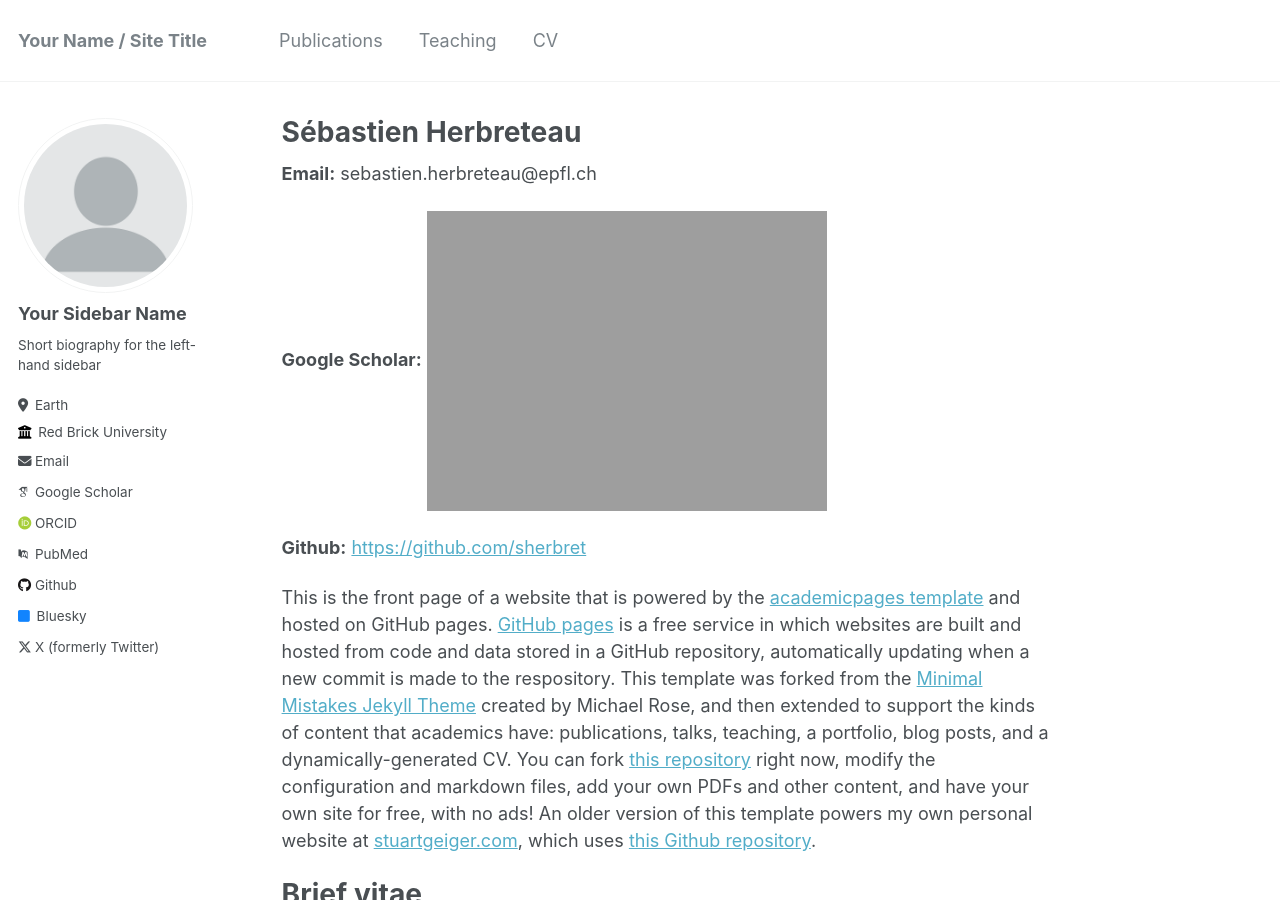
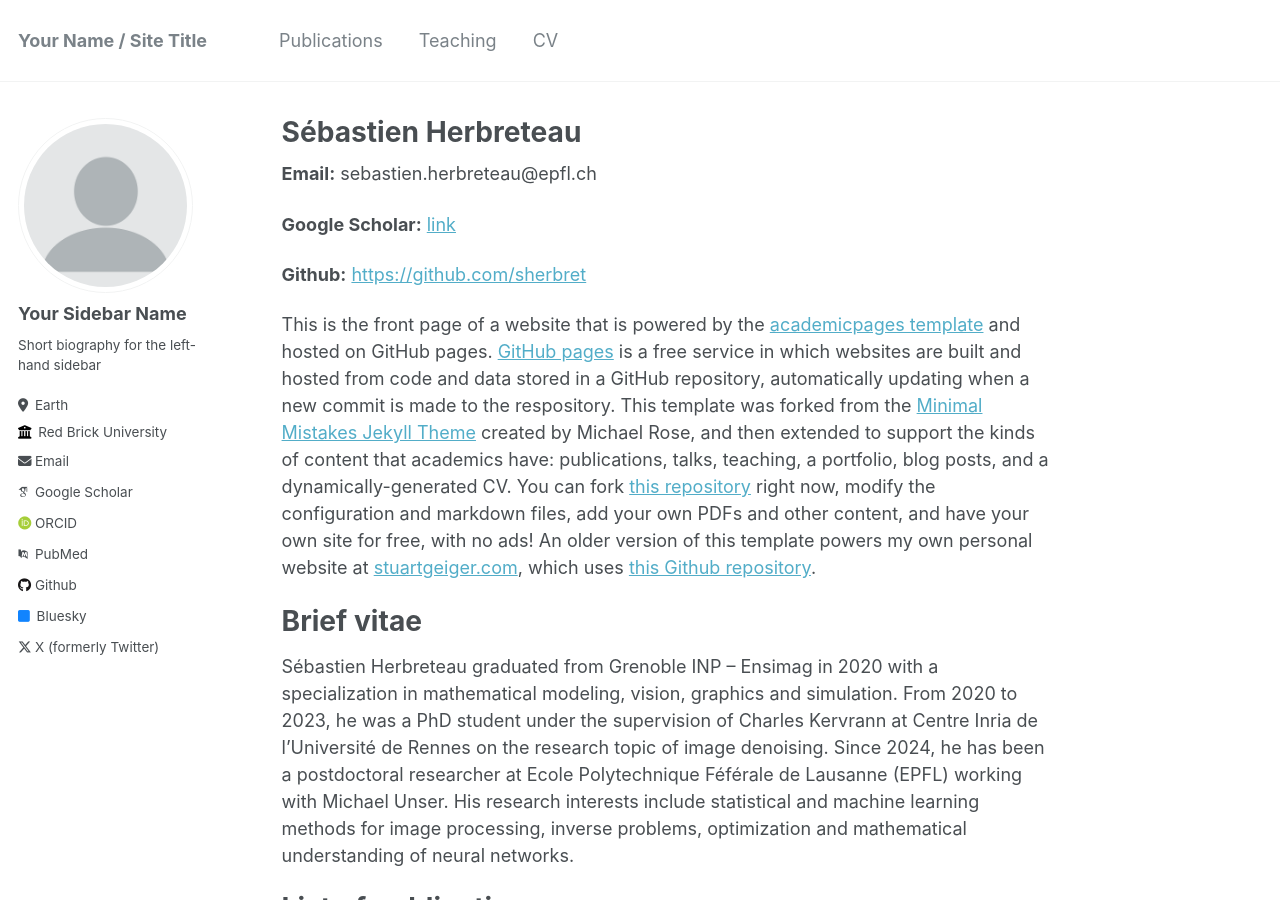
Before and after one commit to sherbret/sherbret.github.io, a Jekyll site: the page built from _pages/about.md, in a window 1280 px wide and 900 px high. Built offline with Jekyll 4.4.1, drawn with Linux system fonts in a browser that asks for light colours; some web fonts are replaced.

Commit message:
Update about.md

```diff
--- a/_pages/about.md
+++ b/_pages/about.md
@@ -9,7 +9,7 @@
 
 **Email:** sebastien.herbreteau@epfl.ch
 
-**Google Scholar:** [![follow-me](<img src="/images/Google_Scholar_logo_2015.png" alt="image" width="300" height="auto">)](https://scholar.google.com/citations?user=49pGY58AAAAJ&hl=fr&oi=ao)
+**Google Scholar:** [link](https://scholar.google.com/citations?user=49pGY58AAAAJ&hl=fr&oi=ao)
 
 **Github:** [https://github.com/sherbret](https://github.com/sherbret)
 
```
